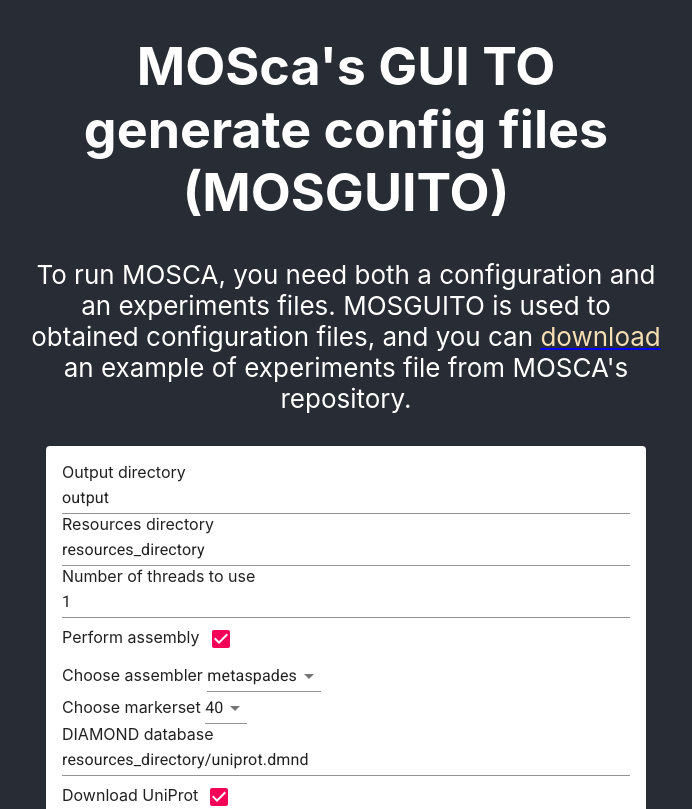
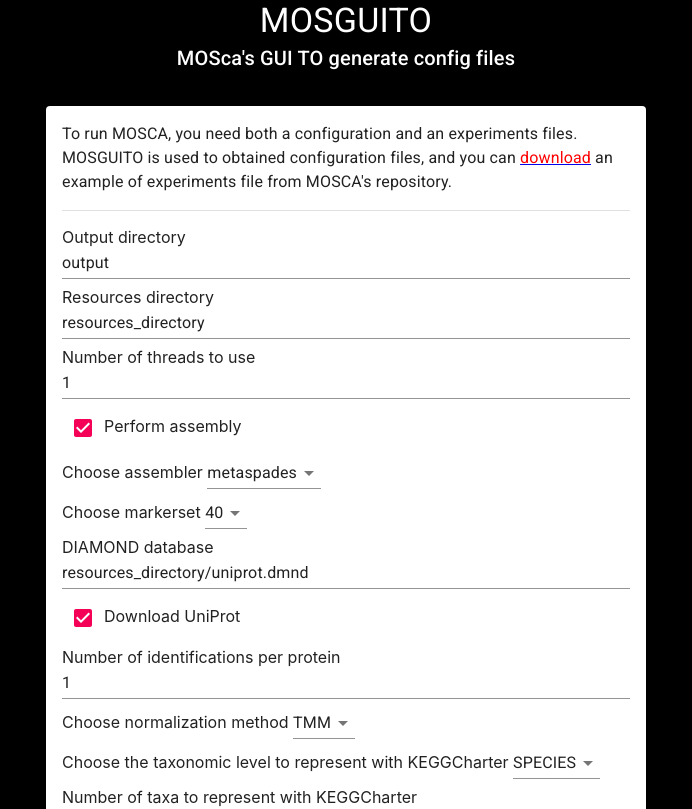
Before and after one commit to iquasere/MOSGUITO, a React (Create React App) app: page / in a window 1280 px wide. Shown: the top 809 px of the page, without its empty margins (294-986 px from the left). Built offline with nearby package versions, Linux system fonts and the light colour scheme.

Commit message:
Add some styles

```diff
--- a/src/App.css
+++ b/src/App.css
@@ -1,5 +1,5 @@
 .App {
-  background-color: #282c34;
+  background-color: black;
   min-height: 100vh;
   display: flex;
   flex-direction: column;
--- a/src/App.js
+++ b/src/App.js
@@ -4,7 +4,9 @@
   Card,
   CardContent,
   CardActions,
-  Button
+  Button,
+  Typography,
+  Divider
 } from '@material-ui/core'
 import LabelledTextField from "./components/labelledTextFiel"
 import LabelledNumberField from "./components/labelledNumberField"
@@ -48,6 +50,12 @@
       <form className='form' onSubmit={handleSubmit}>
         <Card>
           <CardContent>
+
+            <Typography variant='body1'>
+              To run MOSCA, you need both a configuration and an experiments files. MOSGUITO is used to obtained configuration files, and you can <a href='https://raw.githubusercontent.com/iquasere/MOSCA/master/config/experiments.tsv' ><span style={{ color: 'red' }}>download</span></a> an example of experiments file from MOSCA's repository.
+            </Typography>
+
+            <Divider style={{ margin: '1rem 0' }} />
 
             <LabelledTextField
               label='Output directory'
@@ -169,10 +177,12 @@
 const Header = () => {
   return (
     <header className='header'>
-      <h1>
-        MOSca's GUI TO generate config files (MOSGUITO)
-      </h1>
-      To run MOSCA, you need both a configuration and an experiments files. MOSGUITO is used to obtained configuration files, and you can <a href='https://raw.githubusercontent.com/iquasere/MOSCA/master/config/experiments.tsv' ><span style={{ color: 'wheat' }}>download</span></a> an example of experiments file from MOSCA's repository.
+      <Typography variant='h4'>
+        MOSGUITO
+      </Typography>
+      <Typography variant='h6'>
+        MOSca's GUI TO generate config files
+      </Typography>
 
     </header>
   )
--- a/src/components/labelledCheckbox.js
+++ b/src/components/labelledCheckbox.js
@@ -1,12 +1,12 @@
 import {Checkbox} from '@material-ui/core'
 
 const LabelledCheckbox = ({ label, checked, setChecked }) => {
-  return <div>
-      <span>{label}</span>
+  return <div style={{ margin: '0.5rem 0' }}>
       <Checkbox
         checked={checked}
         onChange={setChecked}
       />
+      <span>{label}</span>
     </div>
 }
 
--- a/src/components/labelledNumberField.js
+++ b/src/components/labelledNumberField.js
@@ -1,7 +1,7 @@
 import {TextField} from "@material-ui/core";
 
 const LabelledNumberField = ({ label, value, onChange }) => {
-    return <div>
+  return <div style={{ margin: '0.5rem 0' }}>
         <span>{label}</span>
         <TextField
             type='number'
--- a/src/components/labelledSelect.js
+++ b/src/components/labelledSelect.js
@@ -2,7 +2,8 @@
 import React from "react";
 
 const LabelledSelect = ({ label, value, onChange, options }) => {
-    return <div><span>{label}{'\t'}</span>
+  return <div style={{ margin: '0.5rem 0' }}>
+        <span>{label}{'\t'}</span>
         <Select
             value={value}
             onChange={onChange}
--- a/src/components/labelledTextFiel.js
+++ b/src/components/labelledTextFiel.js
@@ -1,7 +1,8 @@
 import {TextField} from '@material-ui/core'
 
 const LabelledTextField = ({ label, value, onChange, placeholder }) => {
-return <div><span>{label}</span>
+  return <div style={{ margin: '0.5rem 0' }}>
+  <span>{label}</span>
         <TextField
           type='text'
           fullWidth
```
